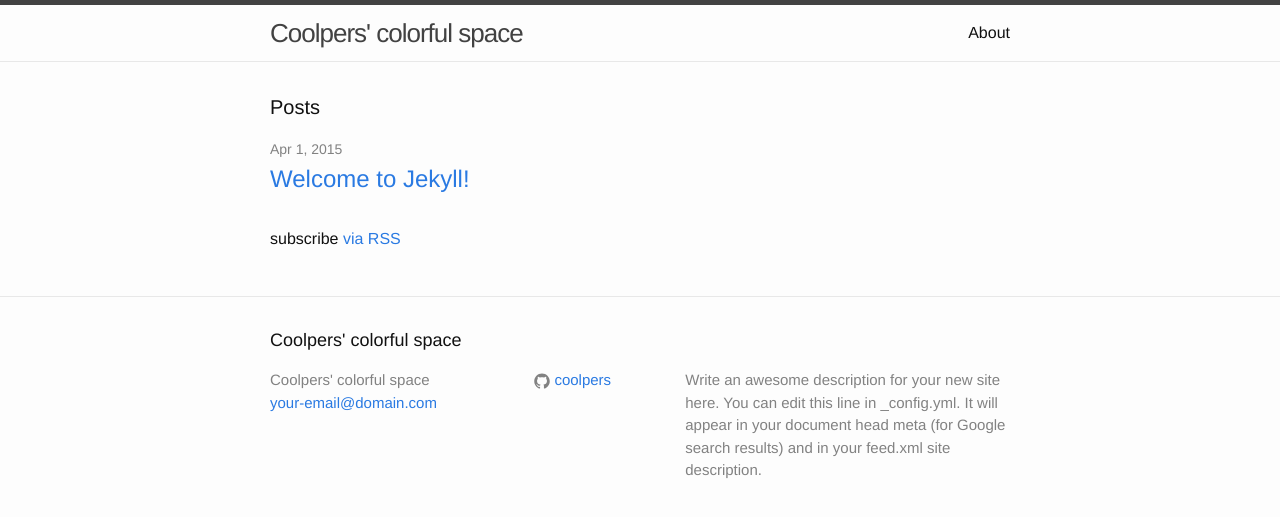
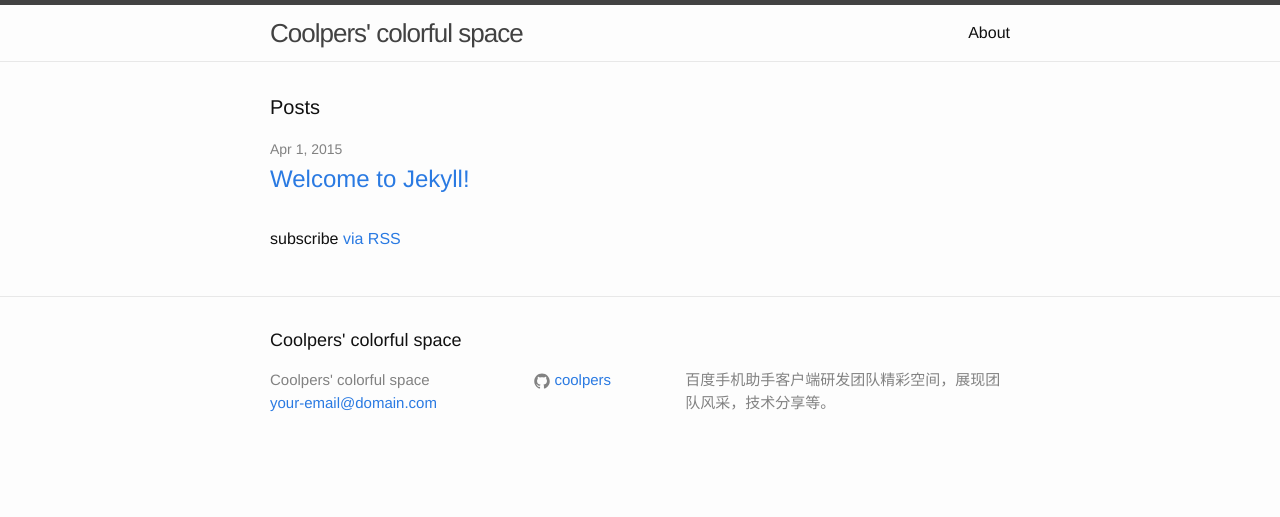
Before and after one commit to coolpers/coolpers.github.io, a Jekyll site: the page built from index.html, in a window 1280 px wide. Shown: the top 517 px of the page. Built offline with Jekyll 4.4.1, drawn with Linux system fonts in a browser that asks for light colours.

Commit message:
modify description

```diff
--- a/_config.yml
+++ b/_config.yml
@@ -2,9 +2,7 @@
 title: Coolpers' colorful space
 email: your-email@domain.com
 description: > # this means to ignore newlines until "baseurl:"
-  Write an awesome description for your new site here. You can edit this
-  line in _config.yml. It will appear in your document head meta (for
-  Google search results) and in your feed.xml site description.
+  百度手机助手客户端研发团队精彩空间，展现团队风采，技术分享等。
 baseurl: "" # the subpath of your site, e.g. /blog/
 url: "http://yourdomain.com" # the base hostname & protocol for your site
 github_username:  coolpers
```
